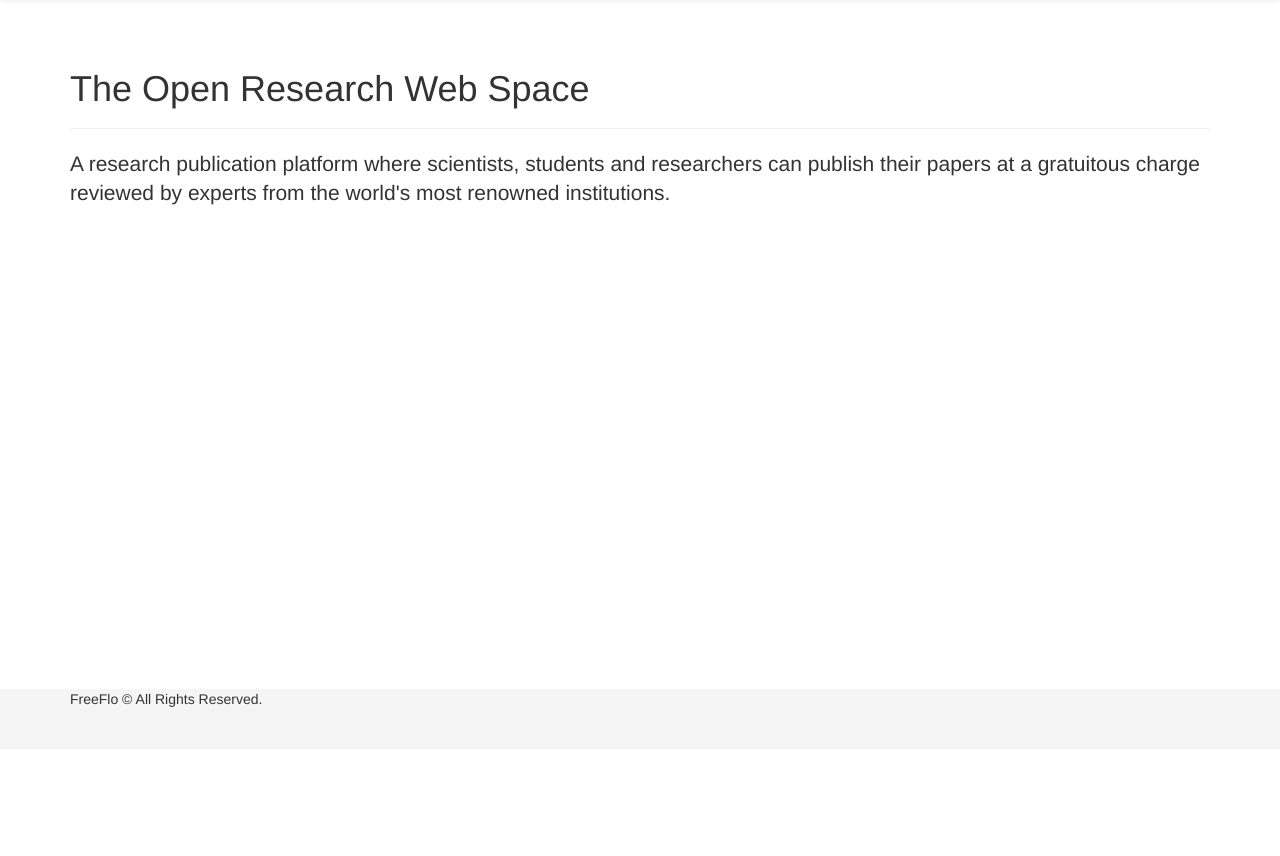
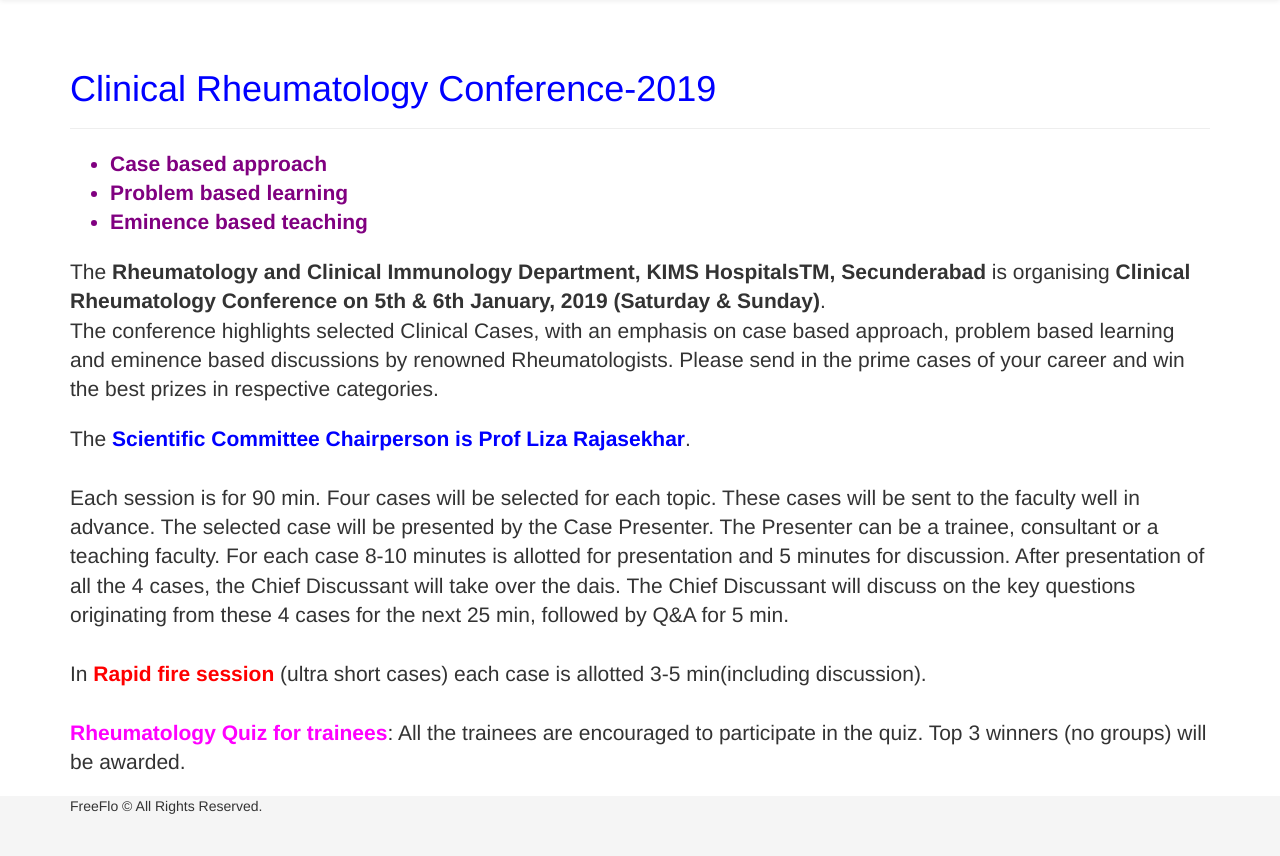
Before and after one commit to mrsaicharan1/Clinical-Rheumatology-Conference-2019, a Flask app: page / in a window 1280 px wide. Shown: the part 51-907 px from the top of the page. Before the commit the page ends 758 px from the top, so only its background shows below. Run offline with Flask 2, Linux system fonts and the light colour scheme; some libraries are stand-ins or nearby versions.

Commit message:
add info about conference

```diff
--- a/templates/pages/placeholder.home.html
+++ b/templates/pages/placeholder.home.html
@@ -3,8 +3,25 @@
 {% block content %}
 <br>
 <div class="page-header">
-  <h1>The Open Research Web Space</h1>
+ <h1 style="color:blue;">Clinical Rheumatology Conference-2019</h1>
 </div>
-<p class="lead">A research publication platform where scientists, students and researchers can publish their papers at a gratuitous charge reviewed by experts from the world's most renowned institutions. <p>
+<ul class="lead" style="color:purple;">
+	<li><b>Case based approach</b></li>
+	<li><b>Problem based learning</b></li>
+	<li><b>Eminence based teaching</b></li>
+</ul>
+
+<p class="lead">The <b>Rheumatology and Clinical Immunology Department, KIMS HospitalsTM, Secunderabad</b> is organising <b>Clinical Rheumatology Conference on 5th & 6th January, 2019 (Saturday & Sunday)</b>.<br>
+The conference highlights selected Clinical Cases, with an emphasis on case based approach, problem based learning and eminence based discussions by renowned Rheumatologists. Please send in the prime cases of your career and win the best prizes in respective categories.<br></p>
+
+<p class="lead">
+The <span style="color:blue"><b>Scientific Committee Chairperson is Prof Liza Rajasekhar</b></span>.<br><br>
+
+Each session is for 90 min. Four cases will be selected for each topic. These cases will be sent to the faculty well in advance. The selected case will be presented by the Case Presenter. The Presenter can be a trainee, consultant or a teaching faculty. For each case 8-10 minutes is allotted for presentation and 5 minutes for discussion. After presentation of all the 4 cases, the Chief Discussant will take over the dais. The Chief Discussant will discuss on the key questions originating from these 4 cases for the next 25 min, followed by Q&A for 5 min.<br><br>
+
+In <span style="color:red"><b>Rapid fire session</b></span> (ultra short cases) each case is allotted 3-5 min(including discussion).<br><br>
+
+<span style="color:magenta"><b>Rheumatology Quiz for trainees</b></span>: All the trainees are encouraged to participate in the quiz. Top 3 winners (no groups) will be awarded.
+</p>
 
 {% endblock %}
```
